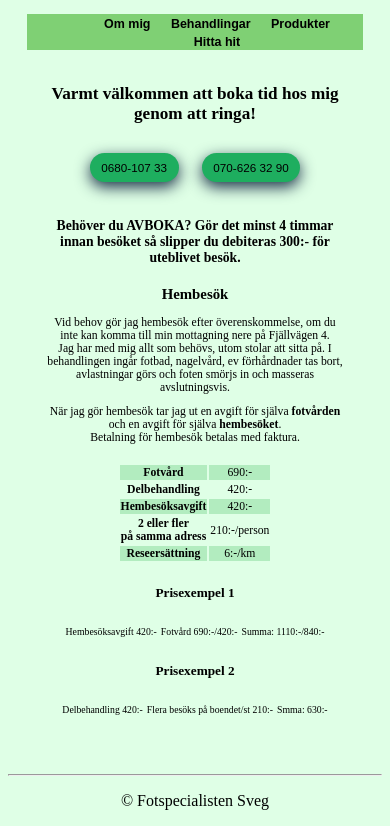
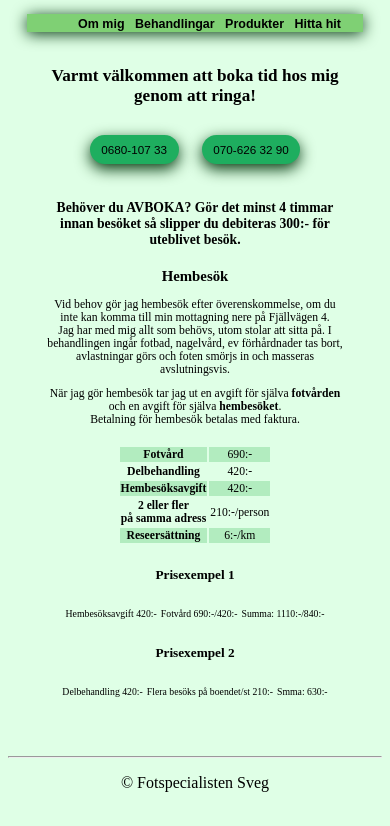
Before and after one commit to dilemma3/UPPGIFT, a plain HTML site: page index.html in a window 390 px wide. Shown: the part 125-951 px from the top of the page. Drawn offline with Linux system fonts and the light colour scheme; a web font is replaced by a local one.

Commit message:
fixed the crooked nav problem

```diff
--- a/style.css
+++ b/style.css
@@ -16,6 +16,7 @@ nav {
     margin-right: auto;
     font-family: playfair display, sans-serif;
     font-weight: bold;
+    box-shadow: 0 2px 15px#02380d;
 }
 
 nav ul {
@@ -30,8 +31,8 @@ nav li {
 
 nav a{
     text-decoration: none;
-    padding-right: 15px;
-    padding-left: 15px;
+    padding-right: 10px;
+    padding-left: 10px;
 }
 
 nav a:hover {
@@ -63,8 +64,6 @@ footer {
     background-color: #b2ecbf;
 }
 
-
-
 /* Index-sidan */
 button {
     cursor: pointer;
@@ -72,7 +71,7 @@ button {
     border: none;
     padding: 1vw 2vw;
     border-radius: 8em;
-    box-shadow: 0 5px 15px #193047;
+    box-shadow: 0 5px 15px #02380d;
     margin: 15px 10px;
     font-size: 1.5vw;
 }
@@ -117,21 +116,13 @@ table .treat {
     width: 50%;
    }
 
-   nav {
-    width: 90%;
-   }
-
    nav ul {
-    text-align: center;
+    text-align: left;
+    padding-right: 15px;
    }
 
     nav li {
-        font-size: 3vw;
-    }
-
-    nav a{
-        margin-left: 5px;
-        margin-right: 5px;
+        font-size: 4vw;
     }
 
     .txt {
```
